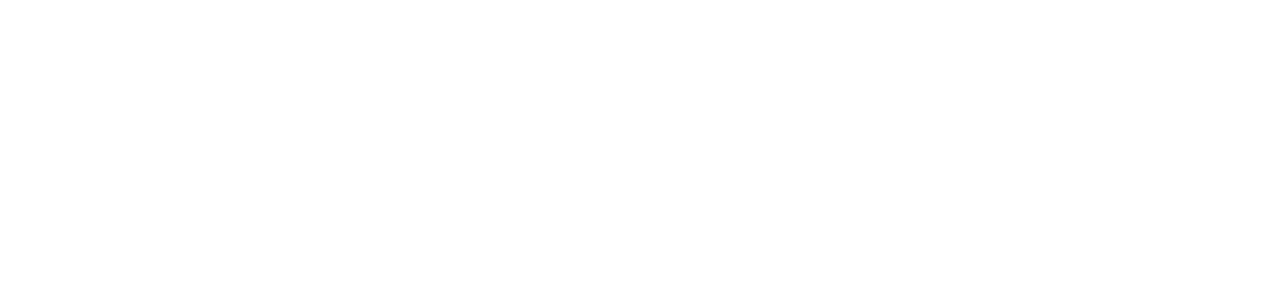
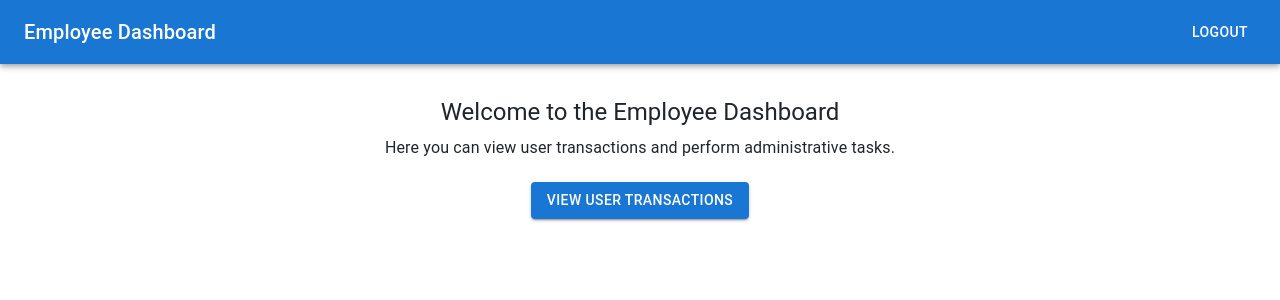
Before and after one commit to ST10061072/PaymentSystem, a React (Vite) app in the folder LOGIN_REGISTER/payment_app/: page /employeeDashboard in a window 1280 px wide. Before the commit this address had no page. Shown: the top 300 px of the page. Built offline with nearby package versions, Linux system fonts and the light colour scheme; sample sign-in values are in the browser's storage.

Commit message:
Added EmployeeDashboard which goes from EmployeeLogin to TransactionVerification

```diff
--- a/LOGIN_REGISTER/payment_app/src/App.jsx
+++ b/LOGIN_REGISTER/payment_app/src/App.jsx
@@ -7,6 +7,8 @@
 import CustomerDashboard from './components/CustomerDashboard';
 import Home from './Home';
 import EmployeeLogin from './EmployeeLogin';
+import EmployeeDashboard from './EmployeeDashboard';
+import UserTransactions from './TransactionVerification';
 
 function App() {
 
@@ -21,6 +23,8 @@
           <Route path='/customerDashboard' element={<CustomerDashboard />}></Route>
           <Route path='/home' element={<Home />}></Route>
           <Route path='/employeeLogin' element={<EmployeeLogin />}></Route>
+          <Route path='/employeeDashboard' element={<EmployeeDashboard/>} ></Route>
+          <Route path='/TransactionVerification' element={<UserTransactions/>} ></Route>
       </Routes>
     </Router>
   )
--- /dev/null
+++ b/LOGIN_REGISTER/payment_app/src/EmployeeDashboard.jsx
@@ -0,0 +1,79 @@
+import React, { useEffect, useCallback } from 'react';
+import { useNavigate } from 'react-router-dom';
+import { AppBar, Toolbar, Typography, Button, Container, Box } from '@mui/material';
+
+const EmployeeDashboard = () => {
+  const navigate = useNavigate();
+
+  // Handle logout, clear token, and redirect to login
+  const handleLogout = useCallback(() => {
+    localStorage.removeItem('token');
+    navigate('/employeeLogin', { replace: true });
+  }, [navigate]);
+
+  // Navigate to user transactions only if a valid token exists
+  const handleViewTransactions = () => {
+    const token = localStorage.getItem('token');
+    if (token) {
+      navigate('/TransactionVerification');
+    } else {
+      handleLogout();
+    }
+  };
+
+  // Check for token on component mount; if no token, redirect to login
+  useEffect(() => {
+    const token = localStorage.getItem('token');
+    if (!token) {
+      handleLogout();
+    }
+
+    // Event listener to detect the back button press
+    const handlePopState = () => {
+      handleLogout(); // Log out when back button is pressed
+    };
+
+    // Add the event for back button so user logs out if back button is pressed
+    window.addEventListener('popstate', handlePopState);
+
+    return () => {
+      window.removeEventListener('popstate', handlePopState);
+    };
+  }, [handleLogout]);
+
+  return (
+    <div>
+      <AppBar position="static">
+        <Toolbar>
+          <Typography variant="h6" sx={{ flexGrow: 1 }}>
+            Employee Dashboard
+          </Typography>
+          <Button color="inherit" onClick={handleLogout}>
+            Logout
+          </Button>
+        </Toolbar>
+      </AppBar>
+      <Container maxWidth="sm" sx={{ mt: 4 }}>
+        <Box sx={{ textAlign: 'center', mt: 4 }}>
+          <Typography variant="h5" gutterBottom>
+            Welcome to the Employee Dashboard
+          </Typography>
+          <Typography variant="body1" gutterBottom>
+            Here you can view user transactions and perform administrative tasks.
+          </Typography>
+          {/* Button to navigate to user transactions only if token exists */}
+          <Button
+            variant="contained"
+            color="primary"
+            onClick={handleViewTransactions}
+            sx={{ mt: 2 }}
+          >
+            View User Transactions
+          </Button>
+        </Box>
+      </Container>
+    </div>
+  );
+};
+
+export default EmployeeDashboard;
--- a/LOGIN_REGISTER/payment_app/src/EmployeeLogin.jsx
+++ b/LOGIN_REGISTER/payment_app/src/EmployeeLogin.jsx
@@ -53,7 +53,7 @@
             if (token) {
                 localStorage.setItem("token", token);
                 console.log("Login successful, token stored:", token);
-                navigate("/home");
+                navigate("/employeeDashboard");
             } else {
                 console.log("Login failed: No token received.");
             }
--- /dev/null
+++ b/LOGIN_REGISTER/payment_app/src/TransactionVerification.jsx
@@ -0,0 +1,12 @@
+import React from 'react';
+
+const UserTransactions = () => {
+    return (
+        <div className='userTransactions'>
+            <h1>User Transactions</h1>
+            <p>This is where user transactions will be displayed.</p>
+        </div>
+    );
+};
+
+export default UserTransactions;
```
